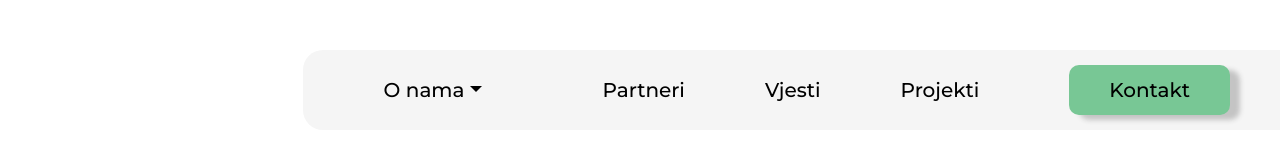
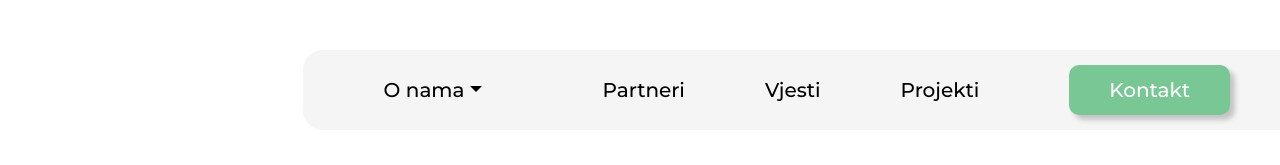
Before and after one commit to mmarakesh/a4csr, a React (Create React App) app: page / in a window 1280 px wide. Shown: the part 144-309 px from the top of the page. Built offline with nearby package versions, Linux system fonts and the light colour scheme; a web font is replaced by a local one.

Commit message:
fixed bug

```diff
--- a/src/App.css
+++ b/src/App.css
@@ -22,7 +22,6 @@
 .link {
   color: #000;
   text-decoration: none;
-  padding: 25px 40px;
   font-size: 20px;
   font-family: "Montserrat", sans-serif;
   font-weight: 500;
@@ -33,9 +32,14 @@
 }
 .kontakt {
   color: #fff;
+  text-decoration: none;
+  font-size: 20px;
+  font-family: "Montserrat", sans-serif;
+  font-weight: 500;
   background-color: #78c795;
-  box-shadow: 10px 5px 5px #C4C4C4;
+  box-shadow: 5px 5px 5px #C4C4C4;
   border-radius: 10px;
+  padding: 25px 40px;
   margin-right: 50px;
   margin-left: 50px;
   height: 5px;
@@ -43,7 +47,6 @@
   align-items: center;
 }
 :hover.kontakt {
-  color: #fff;
   border: 1px solid #78c795;
   background-color: #27B470;
 }
--- a/src/App.js
+++ b/src/App.js
@@ -25,7 +25,7 @@ function App() {
       <Link to = "/partneri" className="link">Partneri</Link>
       <Link to = "/vjesti" className="link">Vjesti</Link>
       <Link to = "/projekti" className="link">Projekti</Link>
-      <Link to = "/kontakt" className="link kontakt">Kontakt</Link>
+      <Link to = "/kontakt" className="kontakt">Kontakt</Link>
     </nav>
     </div>
     <Onama/>
```
